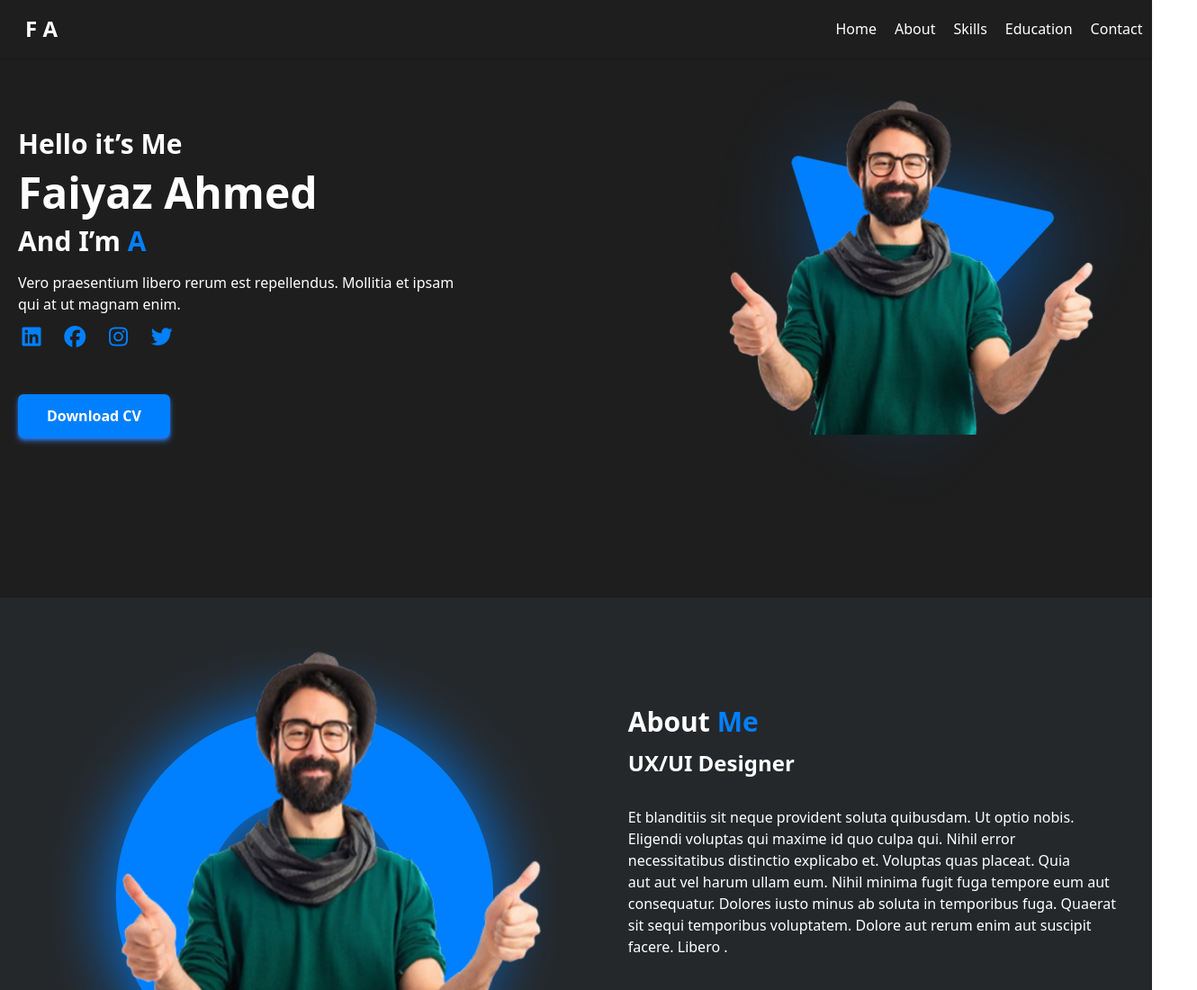
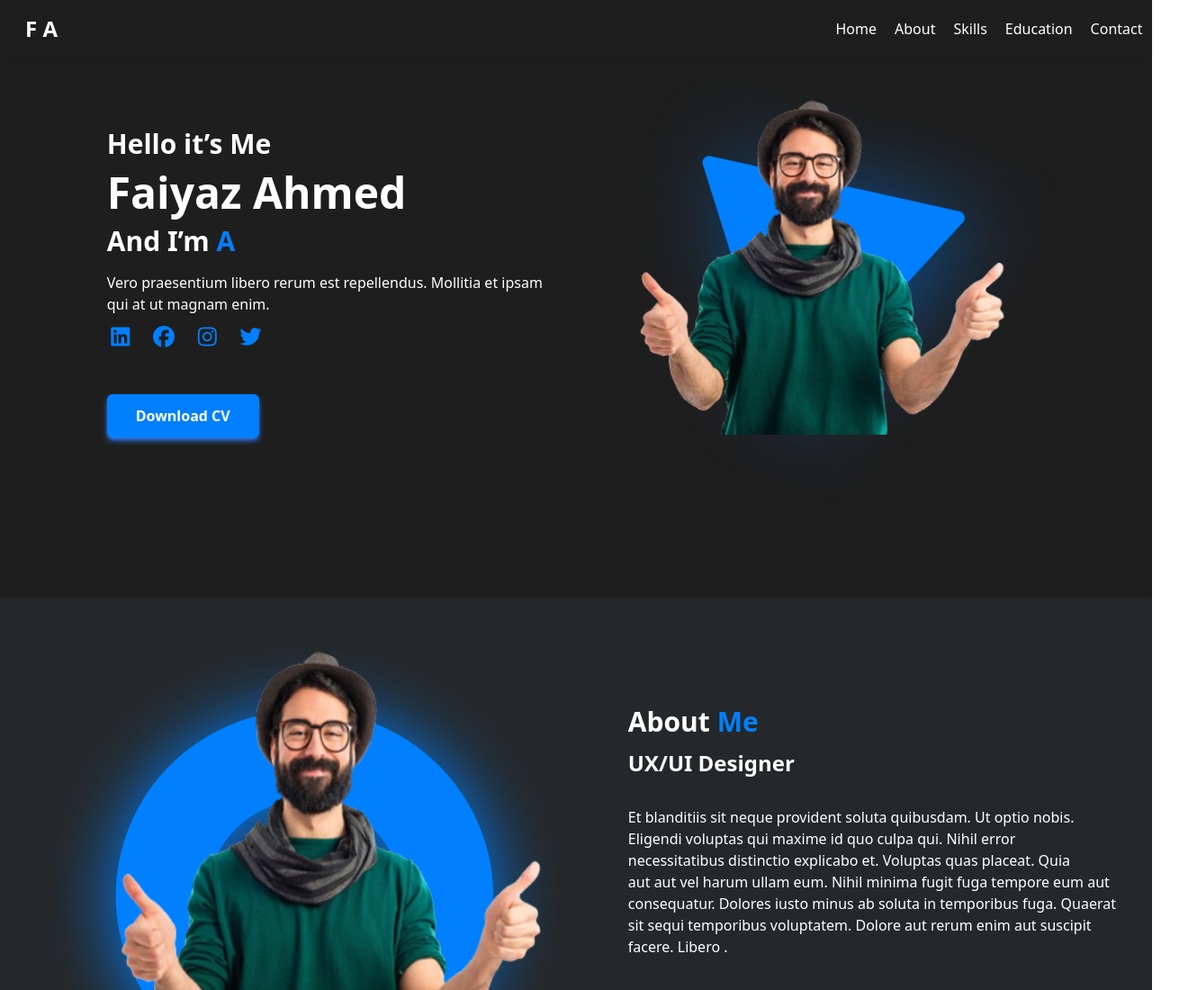
Before and after one commit to tonmoybiswas07/portfolio_web_2_p, a plain HTML site: page index.html in a window 1280 px wide. Shown: the top 1100 px of the page at 90% size, 1330 px wide, since content can reach past the window. Drawn offline with nearby package versions, Linux system fonts and the light colour scheme.

Commit message:
update portfolio banner

```diff
--- a/index.html
+++ b/index.html
@@ -75,7 +75,8 @@
     <section
       class="banner flex flex-col md:flex-row justify-between items-center bg-[#1E1E1E] px-5 pb-0 md:pb-[100px]"
     >
-      <div class="banner-contain text-white">
+     <div class="max-w-7xl mx-auto flex justify-center items-center gap-10">
+       <div class="banner-contain text-white">
         <h3 class="font-bold text-3xl mb-3">Hello it’s Me</h3>
         <h1 class="text-5xl font-bold mb-3">Faiyaz Ahmed</h1>
         <h3 class="font-bold text-3xl mb-4">
@@ -108,6 +109,7 @@
         />
         <img class="absolute top-8" src="./images/banner.png" alt="" />
       </div>
+     </div>
     </section>
     <!-- banner section end here -->
     <!-- about me section starts here -->
```
